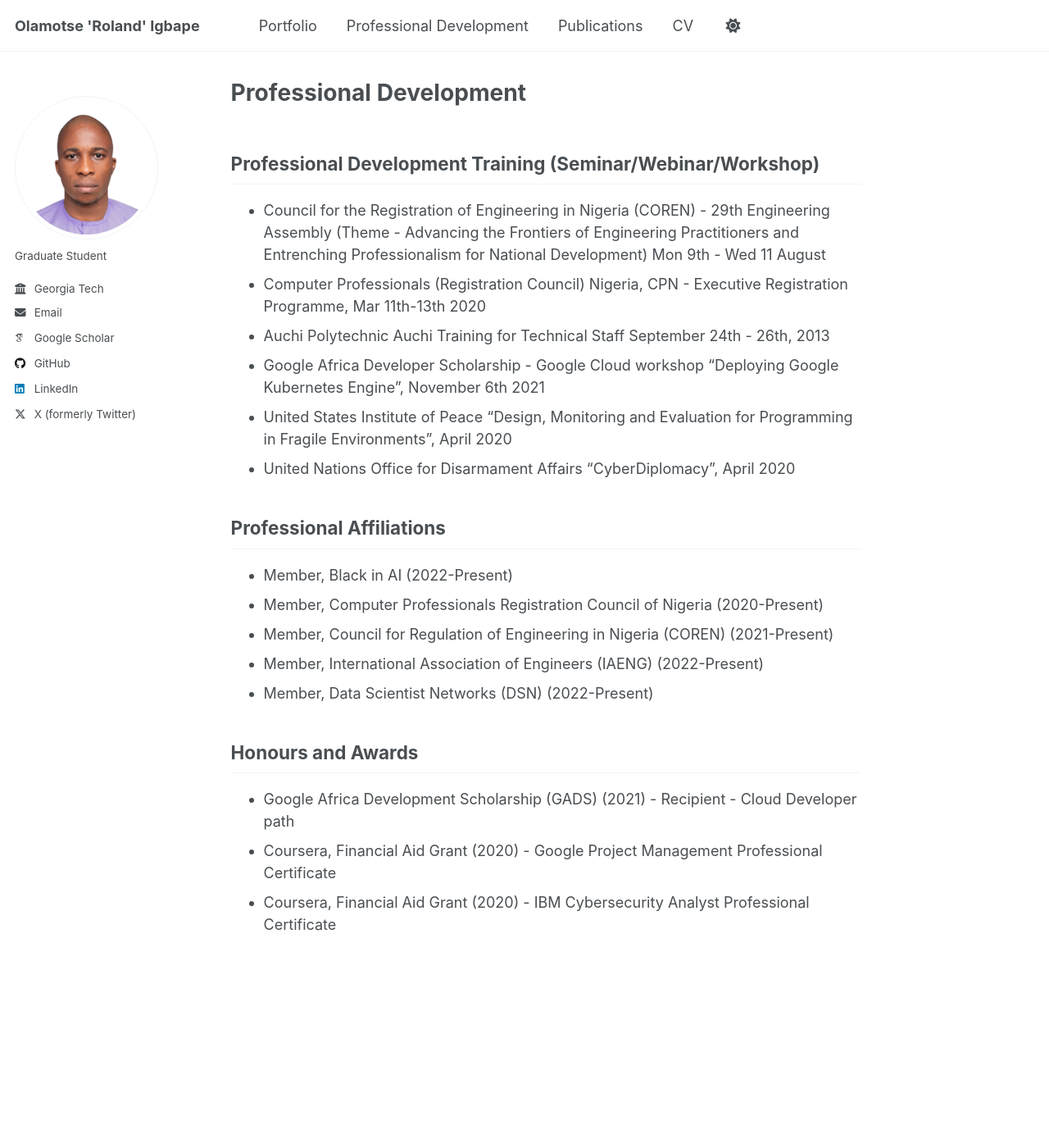
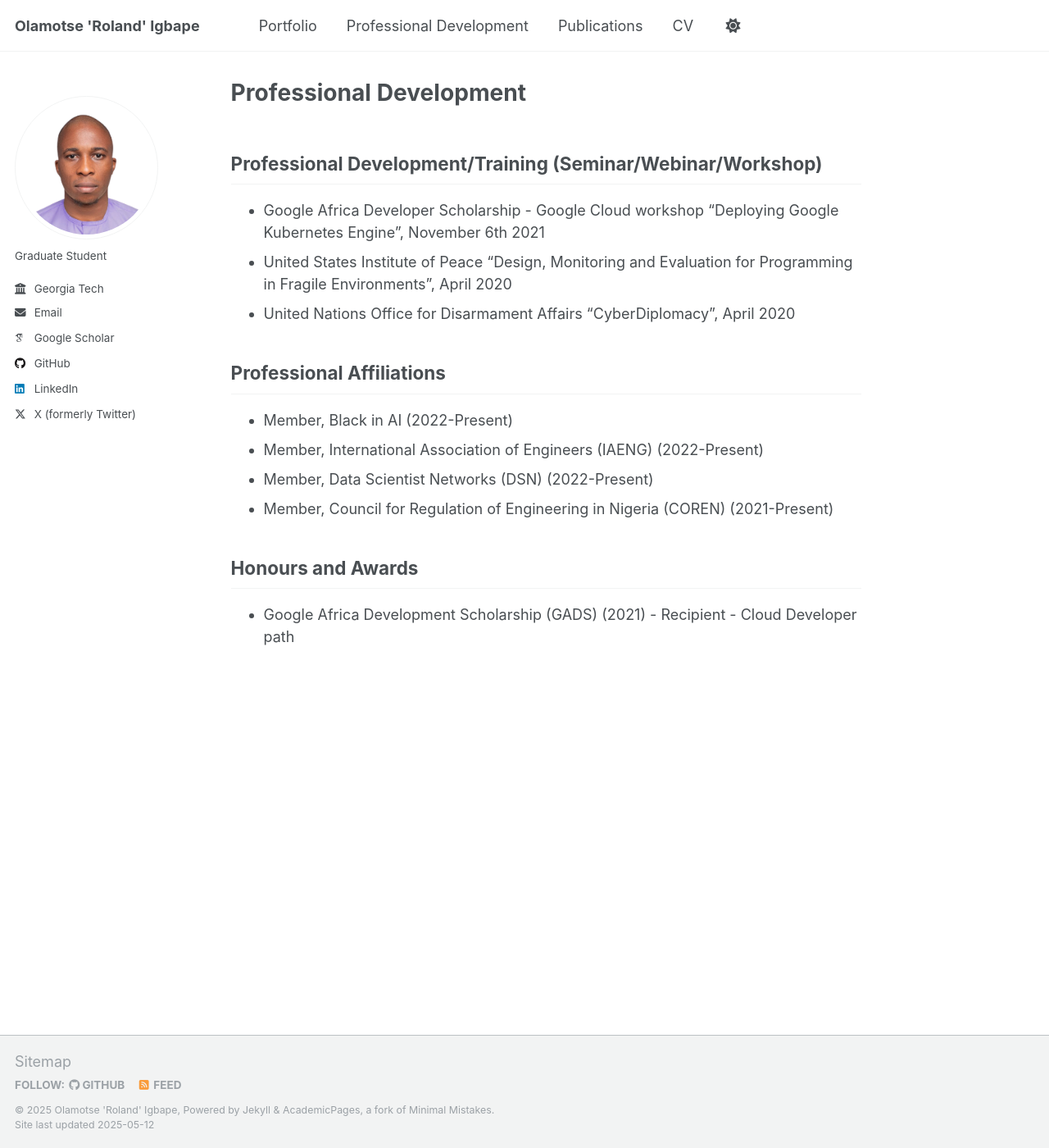
Before and after one commit to oigbape/oigbape.github.io, a Jekyll site: the page built from _pages/professional-development.md, in a window 1280 px wide and 1400 px high. Shown: the whole window at 82% size. Built offline with Jekyll 4.4.1, drawn with Linux system fonts in a browser that asks for light colours; some web fonts are replaced.

Commit message:
Update professional-development.md

```diff
--- a/_pages/professional-development.md
+++ b/_pages/professional-development.md
@@ -5,11 +5,8 @@ layout: single
 author_profile: true
 ---
 
-## Professional Development Training (Seminar/Webinar/Workshop)
+## Professional Development/Training (Seminar/Webinar/Workshop)
 
-* Council for the Registration of Engineering in Nigeria (COREN) - 29th Engineering Assembly (Theme - Advancing the Frontiers of Engineering Practitioners and Entrenching Professionalism for National Development) Mon 9th - Wed 11 August
-* Computer Professionals (Registration Council) Nigeria, CPN - Executive Registration Programme, Mar 11th-13th 2020
-* Auchi Polytechnic Auchi Training for Technical Staff September 24th - 26th, 2013
 * Google Africa Developer Scholarship - Google Cloud workshop “Deploying Google Kubernetes Engine”, November 6th 2021
 * United States Institute of Peace “Design, Monitoring and Evaluation for Programming in Fragile Environments”, April 2020
 * United Nations Office for Disarmament Affairs “CyberDiplomacy”, April 2020
@@ -17,13 +14,10 @@ author_profile: true
 ## Professional Affiliations
 
 * Member, Black in AI (2022-Present)
-* Member, Computer Professionals Registration Council of Nigeria (2020-Present)
-* Member, Council for Regulation of Engineering in Nigeria (COREN) (2021-Present)
 * Member, International Association of Engineers (IAENG) (2022-Present)
 * Member, Data Scientist Networks (DSN) (2022-Present)
+* Member, Council for Regulation of Engineering in Nigeria (COREN) (2021-Present)
 
 ## Honours and Awards
 
 * Google Africa Development Scholarship (GADS) (2021) - Recipient - Cloud Developer path
-* Coursera, Financial Aid Grant (2020) - Google Project Management Professional Certificate
-* Coursera, Financial Aid Grant (2020) - IBM Cybersecurity Analyst Professional Certificate
```
